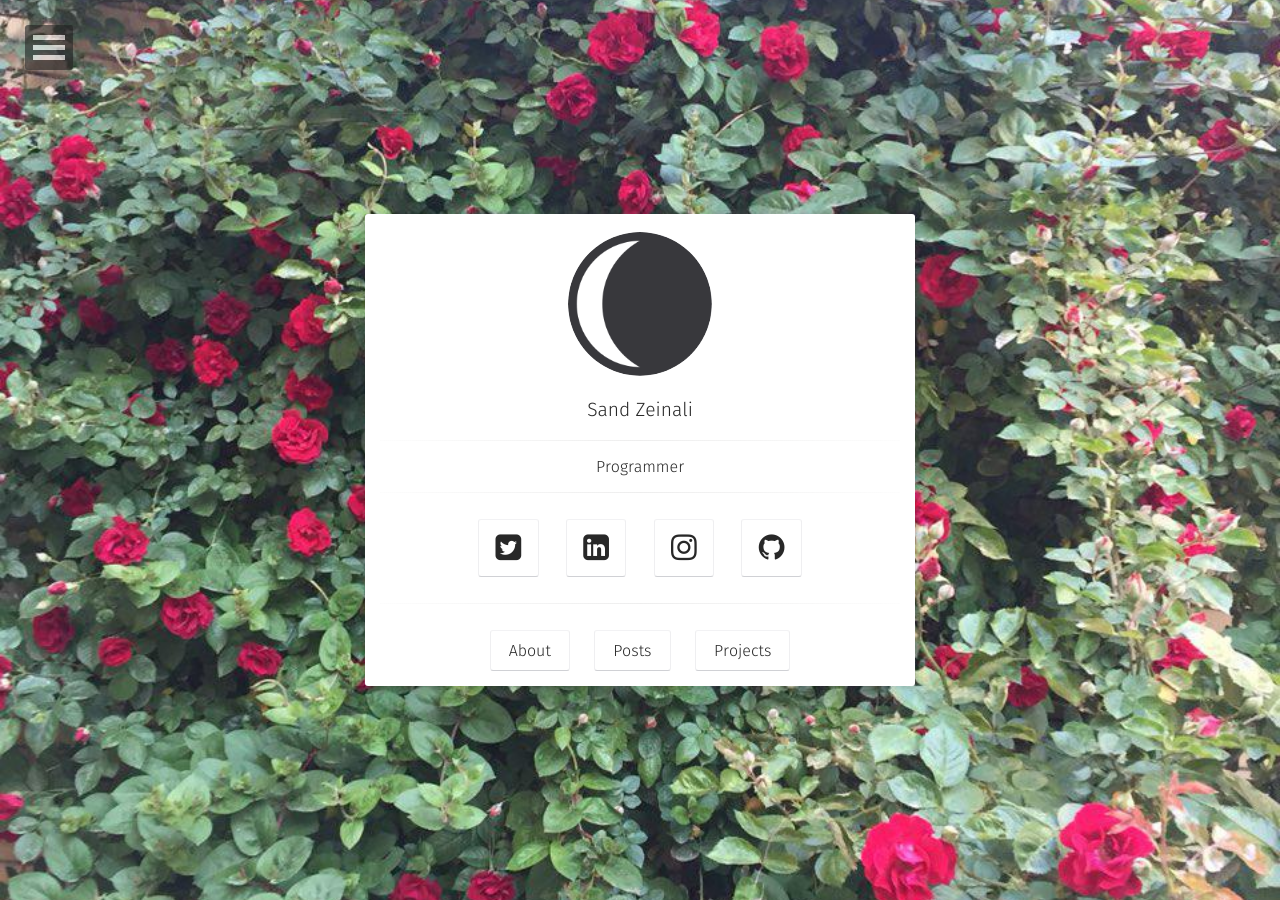
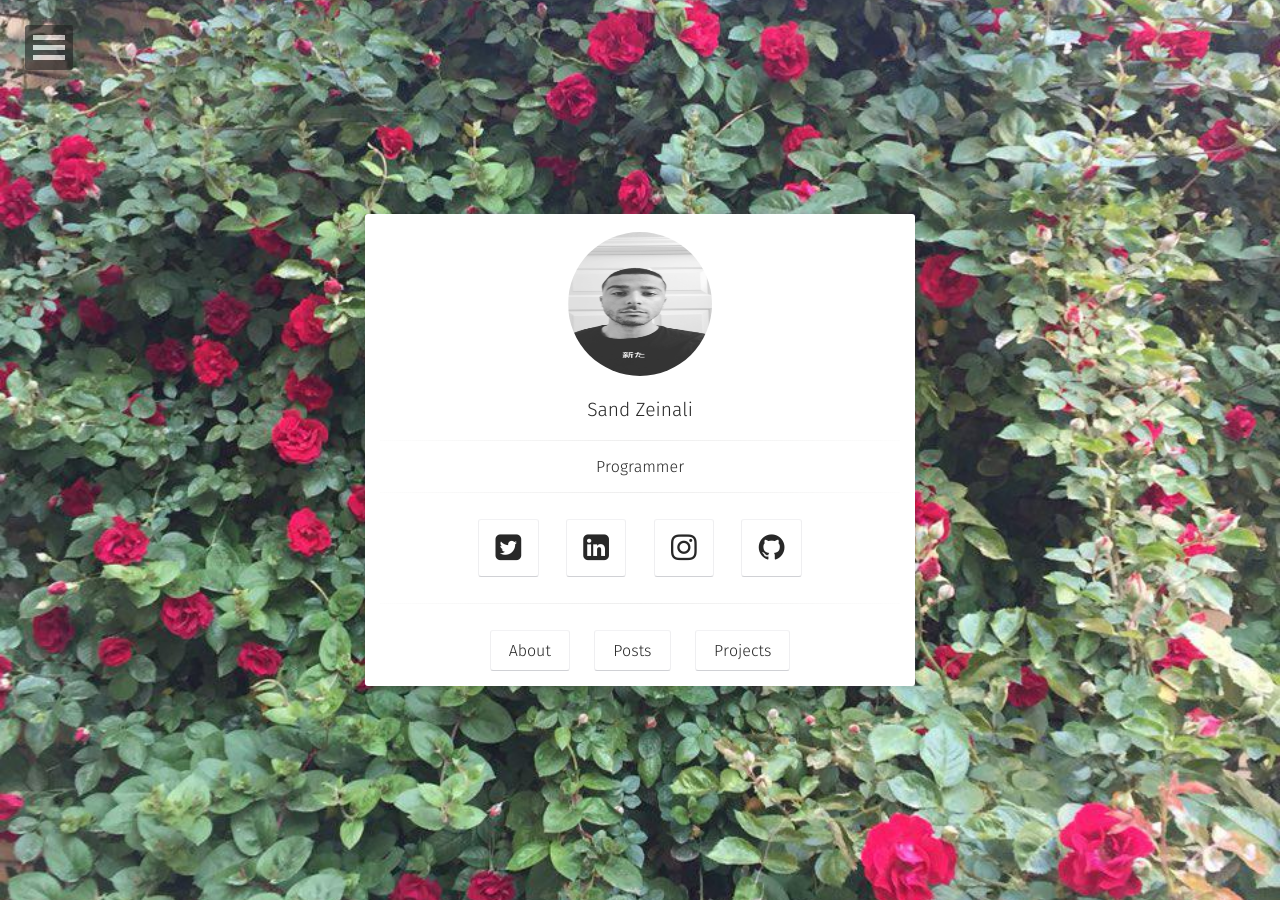
Before and after one commit to szeinali/szeinali.github.io, a Jekyll site: the page built from index.html, in a window 1280 px wide. Built offline with Jekyll 4.4.1, drawn with Linux system fonts in a browser that asks for light colours; some web fonts are replaced.

Commit message:
Update _config.yml

```diff
--- a/_config.yml
+++ b/_config.yml
@@ -4,7 +4,7 @@ bio:                'Programmer'
 description:        "My name is Sahand Zeinali. My friends also refer to me as Sand"
 reading_time:       true
 words_per_minute:   200
-logo:               'assets/img/logo.png'
+logo:               'assets/img/pic.jpg'
 background:         'assets/img/roses.jpg'
 tiled_bg:           false   # Set this true if you want to tile your background image, otherwise it will be covered
 locale:             en_US
```
